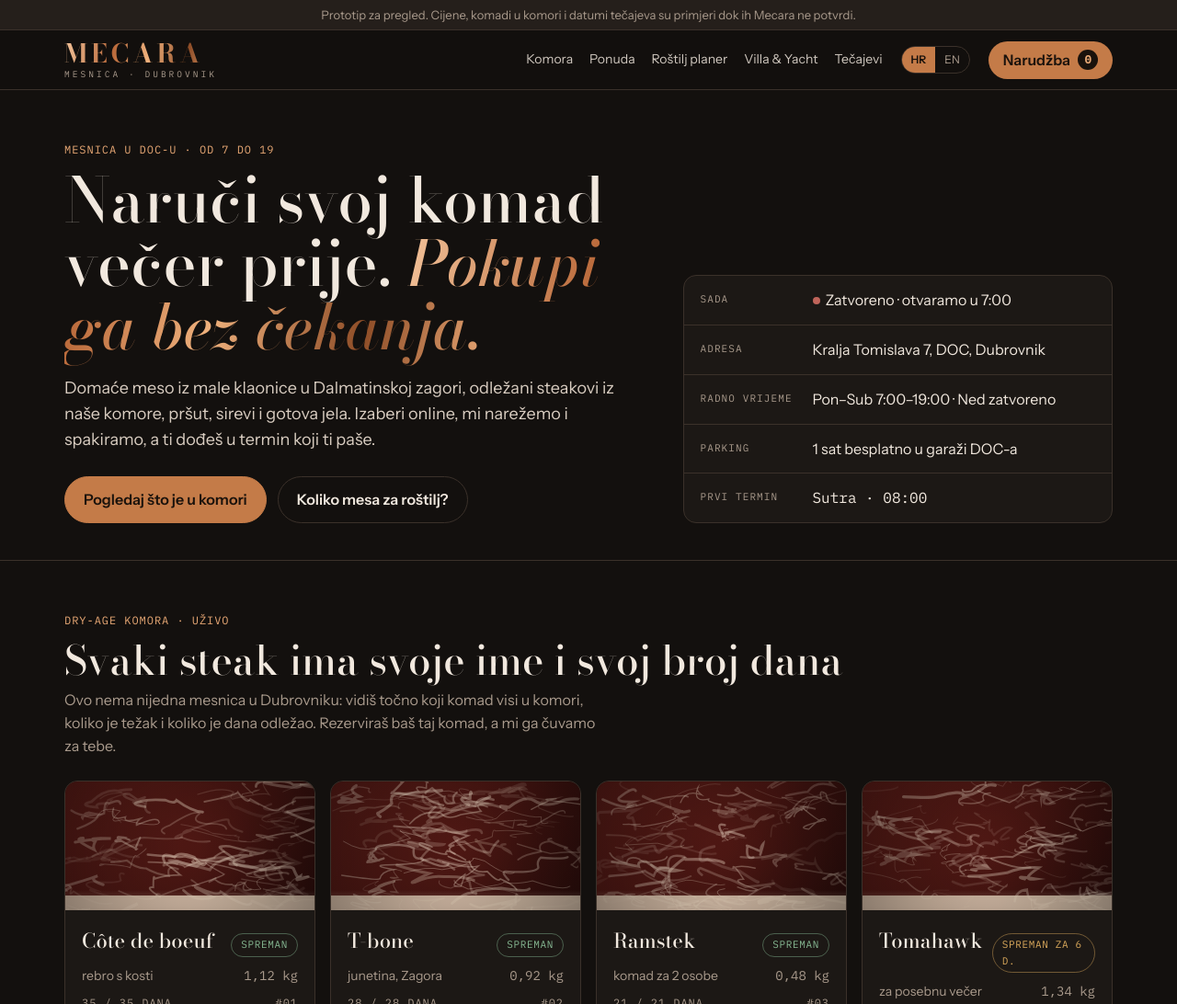
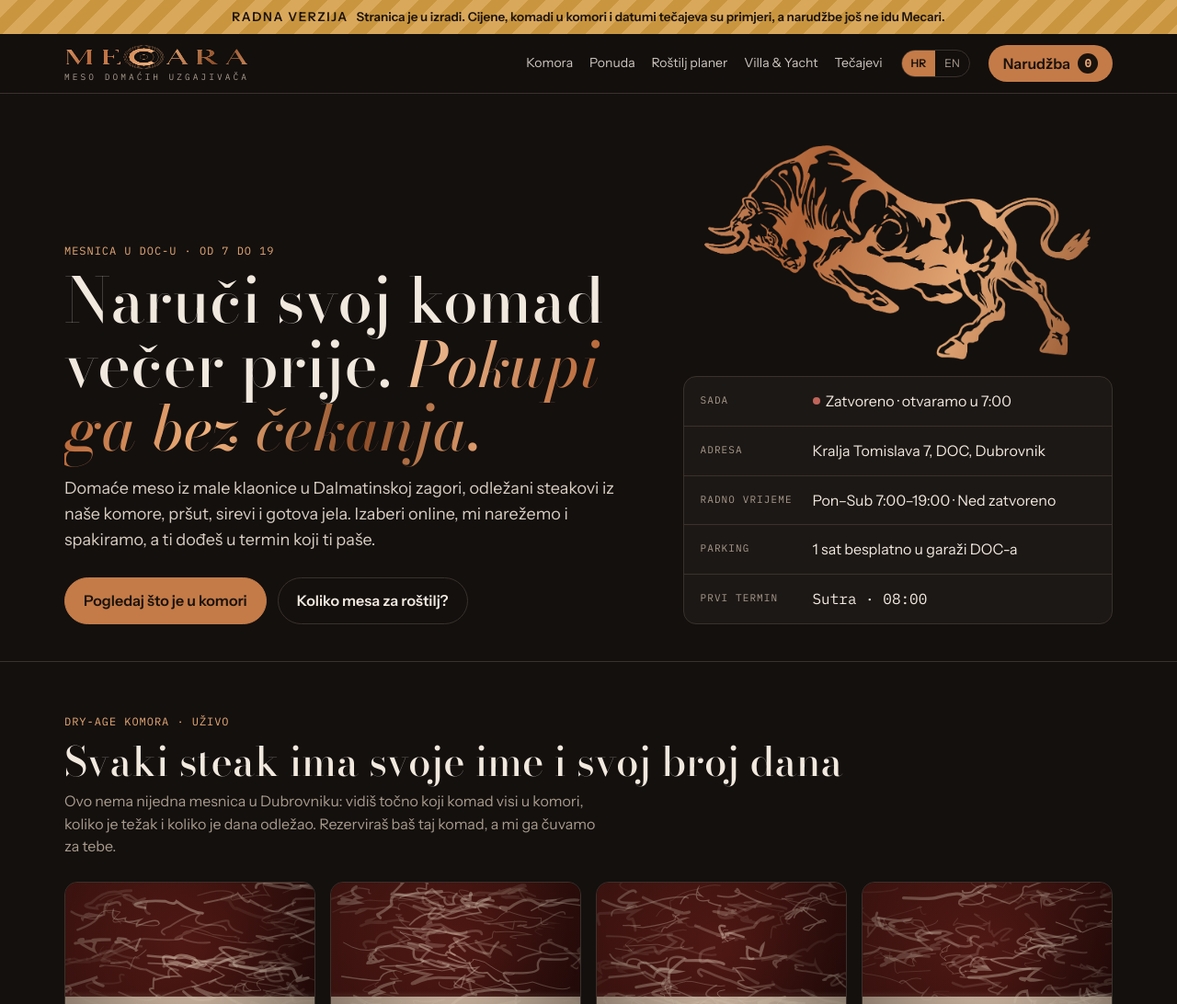
Before and after one commit to antoniopetrina-cyber/mecara-web, a plain HTML site: page public/index.html in a window 1280 px wide. Shown: the top 1092 px of the page at 92% size. Drawn offline with nearby package versions, Linux system fonts and the light colour scheme.

Commit message:
Pravi logo, oznaka radne verzije, domena mecara.app
Co-Authored-By: Claude Opus 5.5 <noreply@anthropic.com>
Claude-Session: https://claude.ai/code/session_01GiFqusG6c8Znf4A2vK9B6a

```diff
--- a/public/index.html
+++ b/public/index.html
@@ -4,6 +4,13 @@
 <meta charset="utf-8">
 <meta name="viewport" content="width=device-width, initial-scale=1">
 <title>Mecara Mesnica</title>
+<meta name="description" content="Mecara, mesnica u DOC-u, Dubrovnik. Meso domaćih uzgajivača, odležani steakovi, narudžba online i preuzimanje bez čekanja.">
+<meta name="robots" content="noindex">
+<meta property="og:title" content="Mecara · Meso domaćih uzgajivača">
+<meta property="og:image" content="/img/logo-full.png">
+<meta name="theme-color" content="#13100e">
+<link rel="icon" type="image/png" href="/favicon.png">
+<link rel="apple-touch-icon" href="/img/icon-256.png">
 <link rel="preconnect" href="https://fonts.googleapis.com">
 <link rel="preconnect" href="https://fonts.gstatic.com" crossorigin>
 <link href="https://fonts.googleapis.com/css2?family=Bodoni+Moda:ital,opsz,wght@0,6..96,500;0,6..96,700;1,6..96,500&family=Instrument+Sans:wght@400;500;600&family=IBM+Plex+Mono:wght@400;500&display=swap" rel="stylesheet">
@@ -38,11 +45,12 @@ h1,h2,h3{font-family:var(--display);font-weight:500;text-wrap:balance;margin:0;l
 .copper-text{background:linear-gradient(100deg,#f3c39a 0%,#b9693a 32%,#eeb07c 55%,#8e4d27 80%,#e3a271 100%);-webkit-background-clip:text;background-clip:text;color:transparent}
 
 /* top bar */
-.proto{background:var(--surface-2);border-bottom:1px solid var(--line);font-size:13px;color:var(--muted);text-align:center;padding:6px 16px}
+.proto{background:repeating-linear-gradient(135deg,#d9a85b 0 14px,#c9963f 14px 28px);color:#1a120c;font-size:13.5px;font-weight:600;text-align:center;padding:8px 16px}
+.proto b{letter-spacing:.12em;margin-right:6px}
 header.top{position:sticky;top:0;z-index:20;background:rgba(19,16,14,.92);backdrop-filter:blur(8px);border-bottom:1px solid var(--line)}
 .top .wrap{display:flex;align-items:center;gap:20px;height:64px}
 .brand{display:flex;flex-direction:column;line-height:1;text-decoration:none}
-.brand b{font-family:var(--display);font-size:28px;font-weight:700;letter-spacing:.14em}
+.brand img{height:26px;width:auto;display:block}
 .brand span{font-family:var(--mono);font-size:9.5px;letter-spacing:.32em;color:var(--muted);margin-top:4px}
 nav.links{display:flex;gap:18px;margin-left:auto}
 nav.links a{color:var(--ink);text-decoration:none;font-size:14px;opacity:.85}
@@ -53,6 +61,8 @@ nav.links a:hover{opacity:1;color:var(--copper-hi)}
 .cartbtn{display:flex;align-items:center;gap:8px;background:var(--copper);color:#1a120c;border:0;border-radius:999px;padding:8px 16px;font-weight:600;cursor:pointer}
 .cartbtn .n{background:#1a120c;color:var(--copper-hi);border-radius:999px;min-width:22px;height:22px;display:inline-grid;place-items:center;font-size:12px;font-family:var(--mono)}
 @media (max-width:860px){nav.links{display:none}.top .wrap{gap:12px}.lang{margin-left:auto}}
+.lang,.cartbtn{flex-shrink:0}
+@media (max-width:480px){.brand span{display:none}.brand img{height:20px}.cartbtn{padding:8px 12px}.cartbtn > span:first-child{display:none}}
 
 /* hero */
 .hero{padding:56px 0 40px;border-bottom:1px solid var(--line)}
@@ -72,7 +82,9 @@ nav.links a:hover{opacity:1;color:var(--copper-hi)}
 .open-now{display:inline-flex;align-items:center;gap:6px}
 .dot{width:8px;height:8px;border-radius:50%;background:var(--ready);display:inline-block}
 .dot.off{background:#c0645a}
-@media (max-width:860px){.hero .wrap{grid-template-columns:1fr}}
+.hero-side{display:flex;flex-direction:column;gap:18px}
+.bull{width:100%;max-width:420px;height:auto;align-self:center;opacity:.95}
+@media (max-width:860px){.hero .wrap{grid-template-columns:1fr}.bull{max-width:280px}}
 
 /* sections */
 section.block{padding:56px 0;border-bottom:1px solid var(--line)}
@@ -198,13 +210,13 @@ body.cart-open .drawer{transform:none}
 </head>
 <body>
 
-<div class="proto" data-i18n="proto">Prototip za pregled. Cijene, komadi u komori i datumi tečajeva su primjeri dok ih Mecara ne potvrdi.</div>
+<div class="proto" role="note"><b data-i18n="wip">RADNA VERZIJA</b> <span data-i18n="proto">Stranica je u izradi. Cijene, komadi u komori i datumi tečajeva su primjeri, a narudžbe još ne idu Mecari.</span></div>
 
 <header class="top">
   <div class="wrap">
     <a class="brand" href="#top" aria-label="Mecara">
-      <b class="copper-text">MECARA</b>
-      <span>MESNICA · DUBROVNIK</span>
+      <img src="/img/wordmark.png" alt="Mecara" width="119" height="26">
+      <span>MESO DOMAĆIH UZGAJIVAČA</span>
     </a>
     <nav class="links">
       <a href="#komora" data-i18n="nav1">Komora</a>
@@ -233,13 +245,14 @@ body.cart-open .drawer{transform:none}
         <a class="btn ghost" href="#rostilj" data-i18n="cta2">Koliko mesa za roštilj?</a>
       </div>
     </div>
+    <div class="hero-side"><img class="bull" src="/img/bull.png" alt="" width="1040" height="577">
     <div class="facts" aria-label="Info">
       <div><span class="k" data-i18n="fNow">Sada</span><span class="open-now"><i class="dot" id="open-dot"></i><span id="open-txt">Otvoreno</span></span></div>
       <div><span class="k" data-i18n="fAddr">Adresa</span><span>Kralja Tomislava 7, DOC, Dubrovnik</span></div>
       <div><span class="k" data-i18n="fHours">Radno vrijeme</span><span data-i18n="fHoursV">Pon–Sub 7:00–19:00 · Ned zatvoreno</span></div>
       <div><span class="k" data-i18n="fPark">Parking</span><span data-i18n="fParkV">1 sat besplatno u garaži DOC-a</span></div>
       <div><span class="k" data-i18n="fPick">Prvi termin</span><span id="first-slot" class="num">–</span></div>
-    </div>
+    </div></div>
   </div>
 </section>
 
@@ -357,7 +370,7 @@ body.cart-open .drawer{transform:none}
 
 <footer>
   <div class="wrap">
-    <div><b class="copper-text" style="font-family:var(--display);font-size:20px;letter-spacing:.14em">MECARA</b><br>Kralja Tomislava 7, 20000 Dubrovnik</div>
+    <div><img src="/img/wordmark.png" alt="Mecara" width="137" height="30" style="height:30px;width:auto;display:block;margin-bottom:8px">Kralja Tomislava 7, 20000 Dubrovnik</div>
     <div>Instagram: <a href="https://www.instagram.com/_mecaradubrovnik/">@_mecaradubrovnik</a><br><span data-i18n="fHoursV">Pon–Sub 7:00–19:00 · Ned zatvoreno</span></div>
   </div>
 </footer>
@@ -398,7 +411,7 @@ body.cart-open .drawer{transform:none}
 const WA_NUMBER = "385000000000"; // TODO: upisati pravi broj Mecare
 
 const T = {
- hr:{proto:"Prototip za pregled. Cijene, komadi u komori i datumi tečajeva su primjeri dok ih Mecara ne potvrdi.",
+ hr:{wip:"RADNA VERZIJA",proto:"Stranica je u izradi. Cijene, komadi u komori i datumi tečajeva su primjeri, a narudžbe još ne idu Mecari.",
   nav1:"Komora",nav2:"Ponuda",nav3:"Roštilj planer",nav4:"Villa & Yacht",nav5:"Tečajevi",cart:"Narudžba",
   heroEye:"Mesnica u DOC-u · od 7 do 19",
   heroH:'Naruči svoj komad večer prije. <em class="copper-text">Pokupi ga bez čekanja.</em>',
@@ -426,7 +439,7 @@ const T = {
   needItems:"Prvo dodaj nešto u narudžbu.",needName:"Upiši ime i broj mobitela.",copied:"Poruka kopirana",
   today:"Danas",tomorrow:"Sutra",addedT:"Dodano u narudžbu",
   msgHead:"Nova narudžba – Mecara",msgPick:"Preuzimanje",msgName:"Ime",msgTel:"Mob",msgNote:"Napomena",msgEst:"Okvirno"},
- en:{proto:"Preview prototype. Prices, cuts in the ageing room and class dates are examples until Mecara confirms them.",
+ en:{wip:"WORK IN PROGRESS",proto:"This site is being built. Prices, aged cuts and class dates are examples, and orders do not reach Mecara yet.",
   nav1:"Ageing room",nav2:"Shop",nav3:"BBQ planner",nav4:"Villa & Yacht",nav5:"Classes",cart:"Order",
   heroEye:"Butcher shop in DOC · 7am to 7pm",
   heroH:'Order your cut the night before. <em class="copper-text">Pick it up with no queue.</em>',
```
Also changed, not shown: public/favicon.png (added), public/img/bull.png (added), public/img/emblem.png (added), public/img/icon-256.png (added), public/img/logo-full.png (added), public/img/wordmark.png (added), 1 other file.
